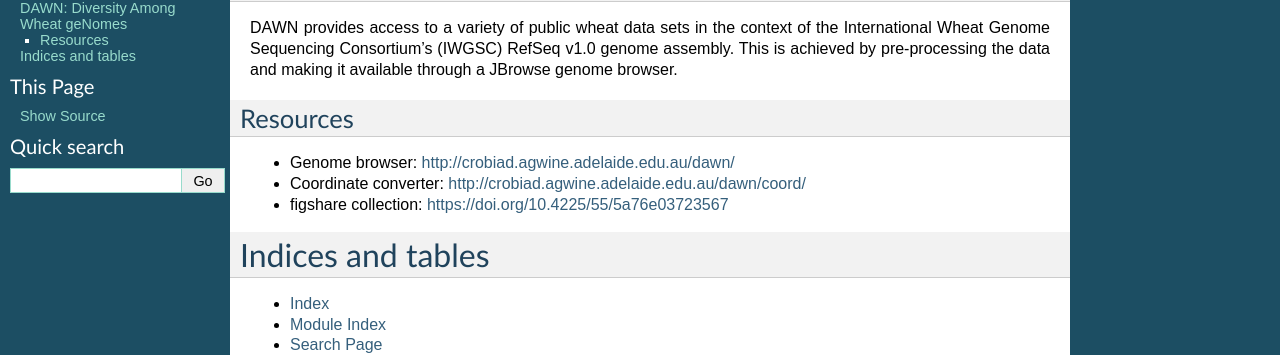
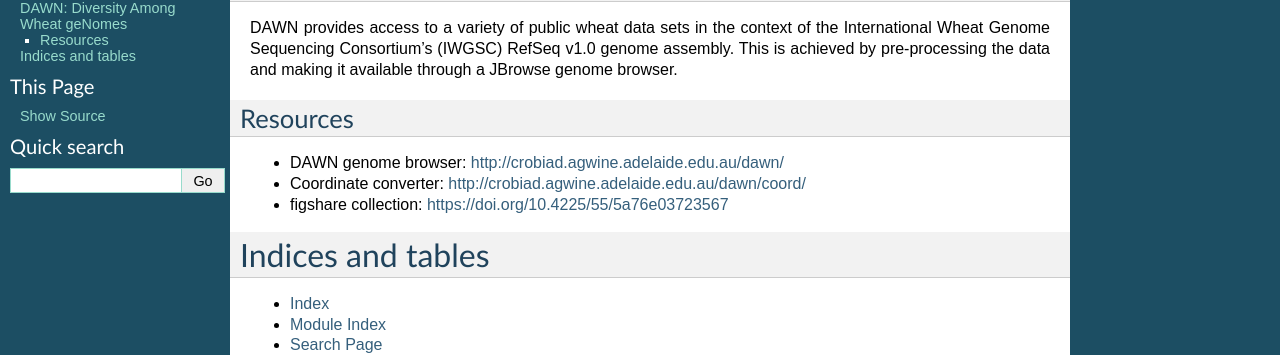
Before and after one commit to CroBiAd/DAWN, a Sphinx documentation site: the page built from docs/index.rst, in a window 1280 px wide. Shown: the part 74-429 px from the top of the page. Built offline with Sphinx 7.4.7, drawn with Linux system fonts in a browser that asks for light colours.

Commit message:
Small update

```diff
--- a/docs/index.rst
+++ b/docs/index.rst
@@ -12,7 +12,9 @@
 Resources
 ---------
 
-* Genome browser: http://crobiad.agwine.adelaide.edu.au/dawn/
+
+
+* DAWN genome browser: http://crobiad.agwine.adelaide.edu.au/dawn/
 * Coordinate converter: http://crobiad.agwine.adelaide.edu.au/dawn/coord/
 * figshare collection: https://doi.org/10.4225/55/5a76e03723567
 
```
